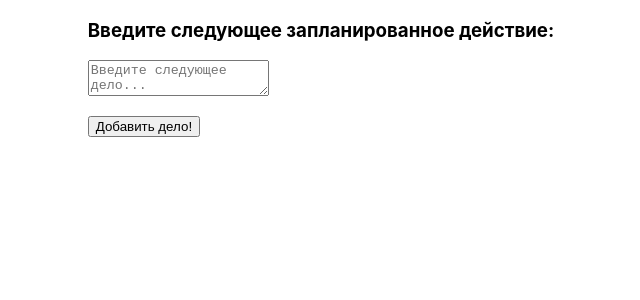
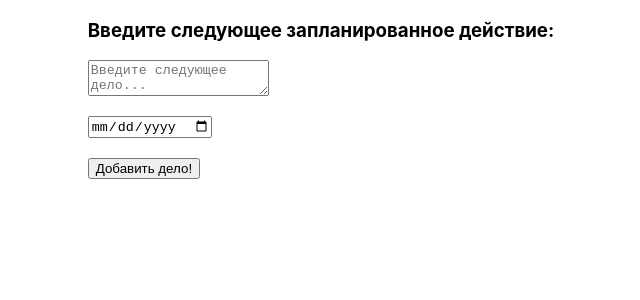
Before and after one commit to Dmis0474/To-do-list-APP, a React (Create React App) app: page / in a window 1280 px wide. Shown: the top 300 px of the page, without its empty margins (319-959 px from the left). Built offline with nearby package versions, Linux system fonts and the light colour scheme.

Commit message:
added date input

```diff
--- a/src/components/form/form.jsx
+++ b/src/components/form/form.jsx
@@ -2,10 +2,10 @@ import React from "react";
 import styles from "./form.module.css";
 
 const Form = (props) => {
-  console.log(props);
+
   return (
     <div id={props.task.id}>
-      {props.updateTask === true ? (
+      {props.updateTask ? (
         <div id={props.task.id}>
           {!props.editMode ? (
             <div id={props.task.id}>
@@ -47,7 +47,7 @@ const Form = (props) => {
             placeholder="Введите следующее дело..."
             onChange={props.handleChange}
           ></textarea>
-
+          <input type="date" onChange={props.dateListener} value={props.deadline} placeholder="дата завершения"/>
           <button>Добавить дело!</button>
         </form>
       )}
--- a/src/components/layout/layout.jsx
+++ b/src/components/layout/layout.jsx
@@ -9,10 +9,12 @@ const Layout = () => {
   const [inputValue, setInputValue] = useState("");
   const [editMode, setEditMode] = useState(false);
   const [edtiableTaskId, setEdtiableTaskId] = useState("");
+  const [deadline, setDeadline] = useState("")
+  const [deadlines, setDeadlines] = useState([])
+
 
   const handleChange = (e) => {
     setTask(e.target.value);
-    setInputValue(e.target.value);
   };
 
   const handleDelete = (e) => {
@@ -27,10 +29,14 @@ const Layout = () => {
 
   const handleSubmit = (e) => {
     const generatedId = Math.random().toString(16).slice(2);
-    const taskObj = { id: generatedId, text: task, done: false };
-    e.preventDefault();
+    const taskObj = { id: generatedId, text: task, time:deadline, done:false };
     setTasks([...tasks, taskObj]);
     setTask("");
+    let newDeadLine = deadline;
+    setDeadlines([...deadlines, newDeadLine])
+    setDeadline("")
+    console.log(`deadlines:${deadlines}`)
+    e.preventDefault();
   };
 
   const editSubmit = (e) => {
@@ -55,11 +61,7 @@ const Layout = () => {
     setEditMode(false);
   };
 
-  const submitChanges = (e) => {
-    editSubmit(e);
-    setEditMode(false);
-    console.log(task.text)
-  };
+
 
   const editTasks = (e) => {
     setEditMode(!editMode);
@@ -70,24 +72,31 @@ const Layout = () => {
     setInputValue(event.target.value);
   };
 
+  const dateListener = (e) => {
+    setDeadline(e.target.value)
+    console.log(`deadline: ${deadline}`)
+  };
+
 
 
   return (
     <div>
       <h3>Введите следующее запланированное действие:</h3>
       <Form
+        deadline={deadline}
         updateTask={false}
         task={task}
         key={task.id}
         handleChange={handleChange}
         handleSubmit={handleSubmit}
-
+        dateListener={dateListener}
       />
 
       <div>
         {tasks.map((task, i) => {
           return (
             <Task
+              deadlines={deadlines}
               task={task}
               id = {task.id}
               key={task.text.toString()+i}
@@ -96,9 +105,10 @@ const Layout = () => {
               handleDelete={handleDelete}
               taskDone={taskDone}
               editSubmit={editSubmit}
-              submitChanges={submitChanges}
+
               editTasks={editTasks}
               inputListener={inputListener}
+              dateListener={dateListener}
             />
           );
         })}
--- a/src/components/task/task.jsx
+++ b/src/components/task/task.jsx
@@ -5,6 +5,7 @@ const Task = (props) => {
   return (
     <div id={props.task.id}>
       <p>{props.task.text}</p>
+      <p>{props.task.time}</p>
       <Form
         updateTask={true}
         task={props.task}
```
